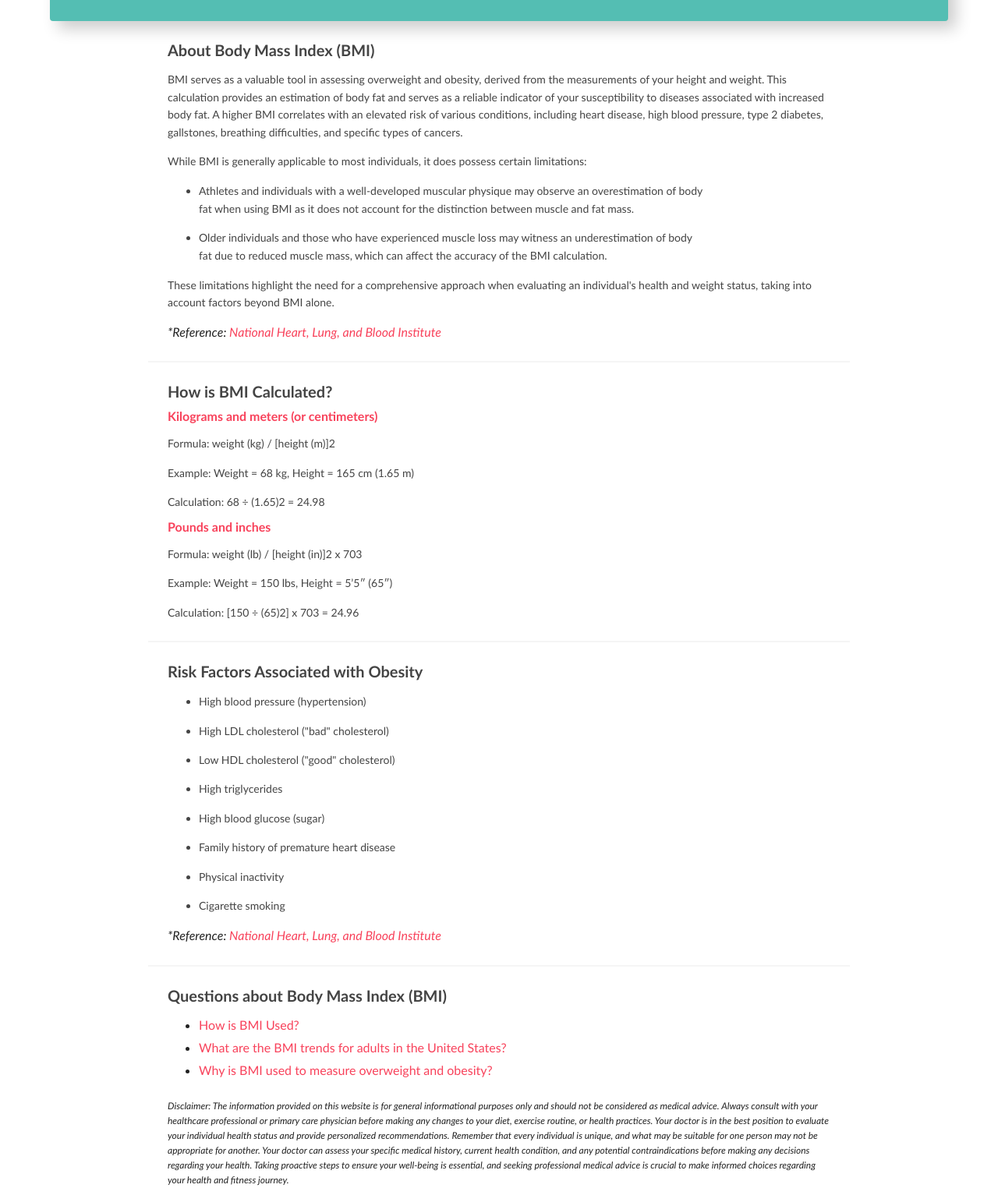
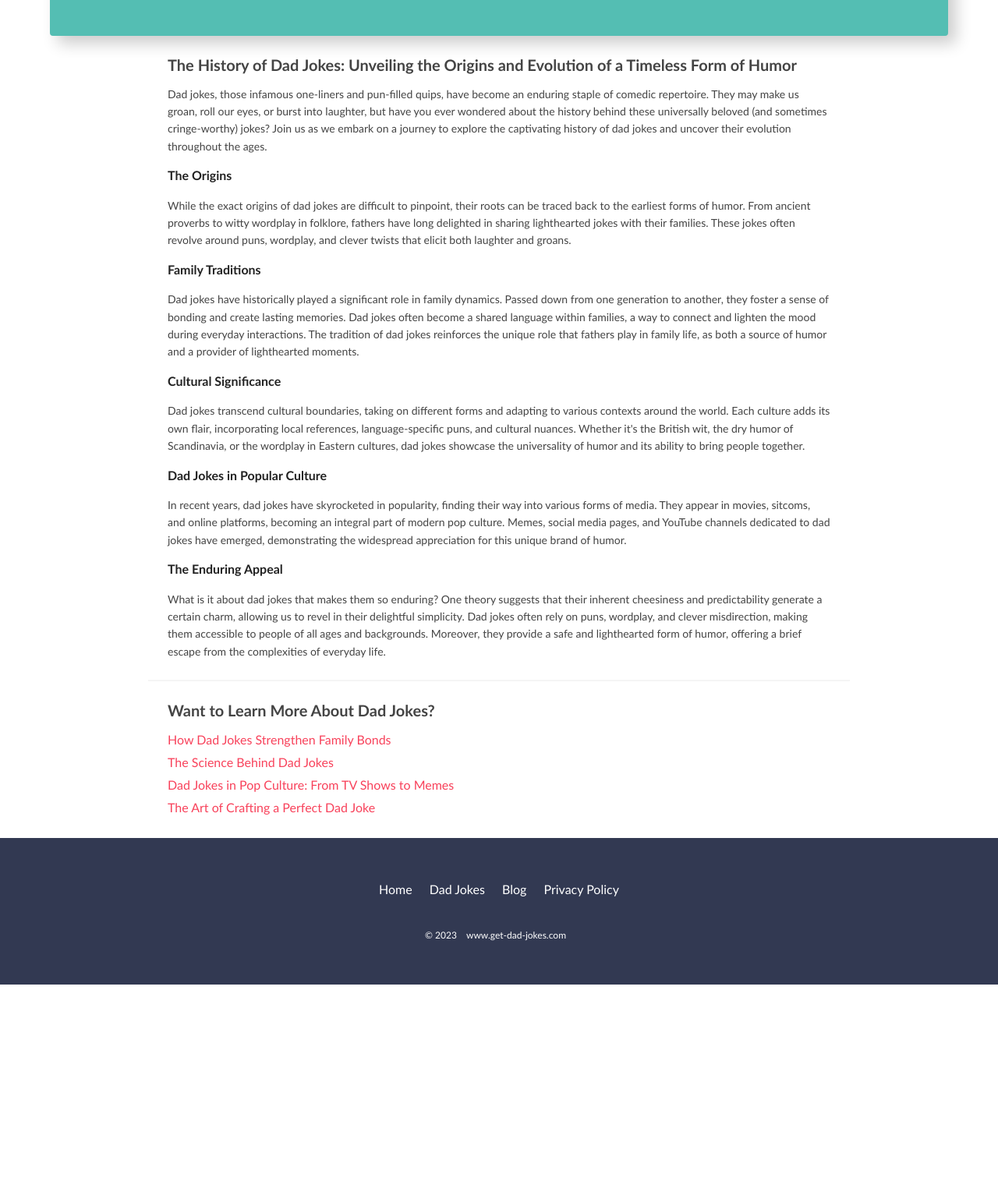
Before and after one commit to nicoleorbe/dad_joke, a plain HTML site: page index.html in a window 1280 px wide. Shown: the part 460-1984 px from the top of the page at 78% size. After the commit the page ends 1723 px from the top, so only its background shows below. Drawn offline with nearby package versions, Linux system fonts and the light colour scheme.

Commit message:
added additional content to index.html

```diff
--- a/index.html
+++ b/index.html
@@ -71,9 +71,9 @@
           <div class="topad">
             <!-- This is where your 300x250 top ad code from Adsense goes -->
           </div>
-          <h1 class="header-calc">Dad Jokes</h1>
+          <!-- <h1 class="header-calc">Dad Jokes</h1> -->
           <div id="tool-random">
-            <button type="button" onclick="getRandomJoke()">
+            <button type="button" id="random-btn" onclick="getRandomJoke()">
               Get Random Joke
             </button>
 
@@ -92,11 +92,13 @@
                 />
               </div>
               <div class="grid-item">
-                <button type="button" onclick="searchJoke()">Search</button>
+                <button type="button" id="search-btn" onclick="searchJoke()">
+                  Search
+                </button>
               </div>
+              <div id="search-results"></div>
             </div>
           </div>
-          <div id="search-results"></div>
 
           <div class="bottomad">
             <!-- This is where your 320x50 bottom ad code from Adsense goes -->
@@ -104,148 +106,105 @@
         </div>
         <div class="content-inner">
           <div class="section minor">
-            <h3 class="subtitle-minor">About Body Mass Index (BMI)</h3>
+            <h3 class="subtitle-minor">
+              The History of Dad Jokes: Unveiling the Origins and Evolution of a
+              Timeless Form of Humor
+            </h3>
             <p class="subtext-minor">
-              BMI serves as a valuable tool in assessing overweight and obesity,
-              derived from the measurements of your height and weight. This
-              calculation provides an estimation of body fat and serves as a
-              reliable indicator of your susceptibility to diseases associated
-              with increased body fat. A higher BMI correlates with an elevated
-              risk of various conditions, including heart disease, high blood
-              pressure, type 2 diabetes, gallstones, breathing difficulties, and
-              specific types of cancers.
+              Dad jokes, those infamous one-liners and pun-filled quips, have
+              become an enduring staple of comedic repertoire. They may make us
+              groan, roll our eyes, or burst into laughter, but have you ever
+              wondered about the history behind these universally beloved (and
+              sometimes cringe-worthy) jokes? Join us as we embark on a journey
+              to explore the captivating history of dad jokes and uncover their
+              evolution throughout the ages.
             </p>
             <p class="subtext-minor">
-              While BMI is generally applicable to most individuals, it does
-              possess certain limitations:
-            </p>
-            <ul>
-              <li class="subtext-minor">
-                Athletes and individuals with a well-developed muscular physique
-                may observe an overestimation of body fat when using BMI as it
-                does not account for the distinction between muscle and fat
-                mass.
-              </li>
-              <li class="subtext-minor">
-                Older individuals and those who have experienced muscle loss may
-                witness an underestimation of body fat due to reduced muscle
-                mass, which can affect the accuracy of the BMI calculation.
-              </li>
-            </ul>
-            <p class="subtext-minor">
-              These limitations highlight the need for a comprehensive approach
-              when evaluating an individual's health and weight status, taking
-              into account factors beyond BMI alone.
+              <strong> The Origins</strong>
             </p>
             <p class="subtext-minor">
-              <i
-                >*Reference:
-                <a
-                  href="https://www.nhlbi.nih.gov/health/educational/lose_wt/risk.htm#limitations"
-                  target="_blank"
-                  >National Heart, Lung, and Blood Institute</a
-                ></i
-              >
+              While the exact origins of dad jokes are difficult to pinpoint,
+              their roots can be traced back to the earliest forms of humor.
+              From ancient proverbs to witty wordplay in folklore, fathers have
+              long delighted in sharing lighthearted jokes with their families.
+              These jokes often revolve around puns, wordplay, and clever twists
+              that elicit both laughter and groans.
+            </p>
+            <p class="subtext-minor">
+              <strong> Family Traditions</strong>
+            </p>
+            <p class="subtext-minor">
+              Dad jokes have historically played a significant role in family
+              dynamics. Passed down from one generation to another, they foster
+              a sense of bonding and create lasting memories. Dad jokes often
+              become a shared language within families, a way to connect and
+              lighten the mood during everyday interactions. The tradition of
+              dad jokes reinforces the unique role that fathers play in family
+              life, as both a source of humor and a provider of lighthearted
+              moments.
+            </p>
+            <p class="subtext-minor">
+              <strong>Cultural Significance</strong>
+            </p>
+            <p class="subtext-minor">
+              Dad jokes transcend cultural boundaries, taking on different forms
+              and adapting to various contexts around the world. Each culture
+              adds its own flair, incorporating local references,
+              language-specific puns, and cultural nuances. Whether it's the
+              British wit, the dry humor of Scandinavia, or the wordplay in
+              Eastern cultures, dad jokes showcase the universality of humor and
+              its ability to bring people together.
+            </p>
+            <p class="subtext-minor">
+              <strong>Dad Jokes in Popular Culture</strong>
+            </p>
+            <p class="subtext-minor">
+              In recent years, dad jokes have skyrocketed in popularity, finding
+              their way into various forms of media. They appear in movies,
+              sitcoms, and online platforms, becoming an integral part of modern
+              pop culture. Memes, social media pages, and YouTube channels
+              dedicated to dad jokes have emerged, demonstrating the widespread
+              appreciation for this unique brand of humor.
+            </p>
+            <p class="subtext-minor">
+              <strong>The Enduring Appeal</strong>
+            </p>
+            <p class="subtext-minor">
+              What is it about dad jokes that makes them so enduring? One theory
+              suggests that their inherent cheesiness and predictability
+              generate a certain charm, allowing us to revel in their delightful
+              simplicity. Dad jokes often rely on puns, wordplay, and clever
+              misdirection, making them accessible to people of all ages and
+              backgrounds. Moreover, they provide a safe and lighthearted form
+              of humor, offering a brief escape from the complexities of
+              everyday life.
             </p>
           </div>
+
           <hr />
           <div class="section minor">
-            <h3 class="subtitle-minor">How is BMI Calculated?</h3>
-            <h4>Kilograms and meters (or centimeters)</h4>
-            <p class="subtext-minor">Formula: weight (kg) / [height (m)]2</p>
-            <p class="subtext-minor">
-              Example: Weight = 68 kg, Height = 165 cm (1.65 m)
-            </p>
-            <p class="subtext-minor">Calculation: 68 ÷ (1.65)2 = 24.98</p>
-            <h4>Pounds and inches</h4>
-            <p class="subtext-minor">
-              Formula: weight (lb) / [height (in)]2 x 703
-            </p>
-            <p class="subtext-minor">
-              Example: Weight = 150 lbs, Height = 5’5″ (65″)
-            </p>
-            <p class="subtext-minor">
-              Calculation: [150 ÷ (65)2] x 703 = 24.96
-            </p>
-          </div>
-          <hr />
-          <div class="section minor">
-            <h3 class="subtitle-minor">Risk Factors Associated with Obesity</h3>
-
-            <ul>
-              <li class="subtext-minor">High blood pressure (hypertension)</li>
-              <li class="subtext-minor">
-                High LDL cholesterol ("bad" cholesterol)
-              </li>
-              <li class="subtext-minor">
-                Low HDL cholesterol ("good" cholesterol)
-              </li>
-              <li class="subtext-minor">High triglycerides</li>
-              <li class="subtext-minor">High blood glucose (sugar)</li>
-              <li class="subtext-minor">
-                Family history of premature heart disease
-              </li>
-              <li class="subtext-minor">Physical inactivity</li>
-              <li class="subtext-minor">Cigarette smoking</li>
-            </ul>
-            <p class="subtext-minor">
-              <i
-                >*Reference:
-                <a
-                  href="https://www.nhlbi.nih.gov/health/educational/lose_wt/risk.htm#limitations"
-                  target="_blank"
-                  >National Heart, Lung, and Blood Institute</a
-                ></i
-              >
-            </p>
-          </div>
-          <hr />
-          <div class="section minor">
-            <h3 class="subtitle-minor">
-              Questions about Body Mass Index (BMI)
-            </h3>
+            <h3 class="subtitle-minor">Want to Learn More About Dad Jokes?</h3>
 
             <ul>
               <li>
-                <a
-                  href="https://www.cdc.gov/healthyweight/assessing/bmi/adult_bmi/index.html#Used"
-                  target="_blank"
-                  >How is BMI Used?</a
+                <a href="#" target="_blank"
+                  >How Dad Jokes Strengthen Family Bonds</a
                 >
               </li>
               <li>
-                <a
-                  href="https://www.cdc.gov/healthyweight/assessing/bmi/adult_bmi/index.html#trends"
-                  target="_blank"
-                  >What are the BMI trends for adults in the United States?</a
+                <a href="#" target="_blank">The Science Behind Dad Jokes</a>
+              </li>
+              <li>
+                <a href="#" target="_blank"
+                  >Dad Jokes in Pop Culture: From TV Shows to Memes</a
                 >
               </li>
               <li>
-                <a
-                  href="https://www.cdc.gov/healthyweight/assessing/bmi/adult_bmi/index.html#Why"
-                  target="_blank"
-                  >Why is BMI used to measure overweight and obesity?</a
+                <a href="#" target="_blank"
+                  >The Art of Crafting a Perfect Dad Joke</a
                 >
               </li>
             </ul>
-          </div>
-          <div class="section minor">
-            <small>
-              Disclaimer: The information provided on this website is for
-              general informational purposes only and should not be considered
-              as medical advice. Always consult with your healthcare
-              professional or primary care physician before making any changes
-              to your diet, exercise routine, or health practices. Your doctor
-              is in the best position to evaluate your individual health status
-              and provide personalized recommendations. Remember that every
-              individual is unique, and what may be suitable for one person may
-              not be appropriate for another. Your doctor can assess your
-              specific medical history, current health condition, and any
-              potential contraindications before making any decisions regarding
-              your health. Taking proactive steps to ensure your well-being is
-              essential, and seeking professional medical advice is crucial to
-              make informed choices regarding your health and fitness journey.
-            </small>
           </div>
         </div>
       </div>
--- a/index.js
+++ b/index.js
@@ -1,21 +1,18 @@
 // Header
 window.addEventListener("load", function () {
-  document.getElementById(
-    "header"
-  ).innerHTML = `<a href="/workout.html">Get Fit</a>
-
+  document.getElementById("header").innerHTML = `
           <a href="/index.html">
             <img
               class="logoimage"
-              src="images/icon512.png"
+              src="images/android-chrome-512x512.png"
               width="50"
               height="50"
-              alt="What's My BMI Logo"
+              alt="Dad Jokes Foam Finger"
             />
-            <span class="logotext">What's Your BMI</span>
+            <span class="logotext">Get Dad Jokes</span>
           </a>
 
-        <a href="/food.html">Eat Better</a>`;
+        <a href="/blog.html">Blog</a>`;
 });
 
 // Footer
@@ -25,13 +22,12 @@ window.addEventListener("DOMContentLoaded", function () {
   document.getElementById("footer").innerHTML = `
         <div class="footer-nav">
           <a href="/index.html">Home</a>
-          <a href="/index.html">BMI Calculator</a>
-          <a href="/workout.html">Get Fit</a>
-          <a href="/food.html">Eat Better</a>
+          <a href="/index.html">Dad Jokes</a>
+          <a href="/blog.html">Blog</a>
           <a href="/privacy.html" target="_blank">Privacy Policy</a>
           <p class="copyright">
             &copy; <span id="currentYear">${currentYear}</span>
-            <a href="/index.html">www.whats-my-bmi.com</a>
+            <a href="/index.html">www.get-dad-jokes.com</a>
           </p>
         </div>`;
 });
--- a/source/styles.css
+++ b/source/styles.css
@@ -59,13 +59,14 @@ p {
   margin: 0;
 }
 ul {
-  margin-left: 40px;
+  /* margin-left: 40px; */
   padding: 0;
   max-width: 650px;
 }
 ul li {
   margin: 10px auto;
   text-align: left;
+  list-style: none;
 }
 
 hr {
@@ -110,7 +111,9 @@ button {
 
 .tool-header {
   color: white;
+  font-size: 28px;
 }
+
 .content-inner {
   text-align: left;
   padding: 0 20px;
@@ -346,8 +349,6 @@ button[type="button"] {
   margin-top: 20px;
   width: 200px;
   padding: 10px;
-  background-color: var(--green);
-  color: #fff;
   font-weight: 700;
   text-transform: uppercase;
   border: none;
@@ -355,7 +356,17 @@ button[type="button"] {
   border-radius: 4px;
 }
 
-button[type="button"]:hover {
+#random-btn {
+  background-color: var(--green);
+  color: #fff;
+}
+#search-btn {
+  background-color: var(--blue);
+  color: #fff;
+}
+
+#random-btn:hover,
+#search-btn:hover {
   background-color: var(--yellow);
   color: var(--blue);
   transition: all 200ms ease-in-out;
```
Also changed, not shown: family-bonds.html (renamed from food.html, +22 -32 lines).
